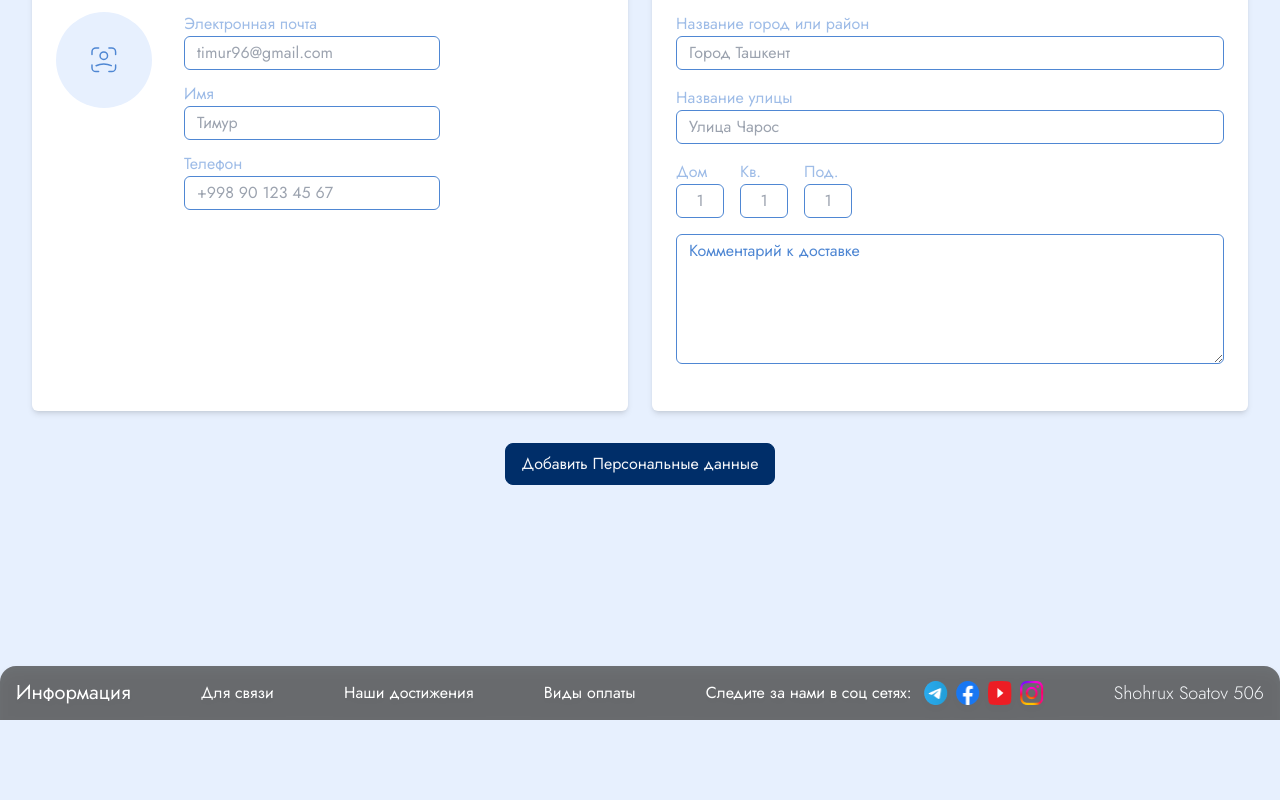
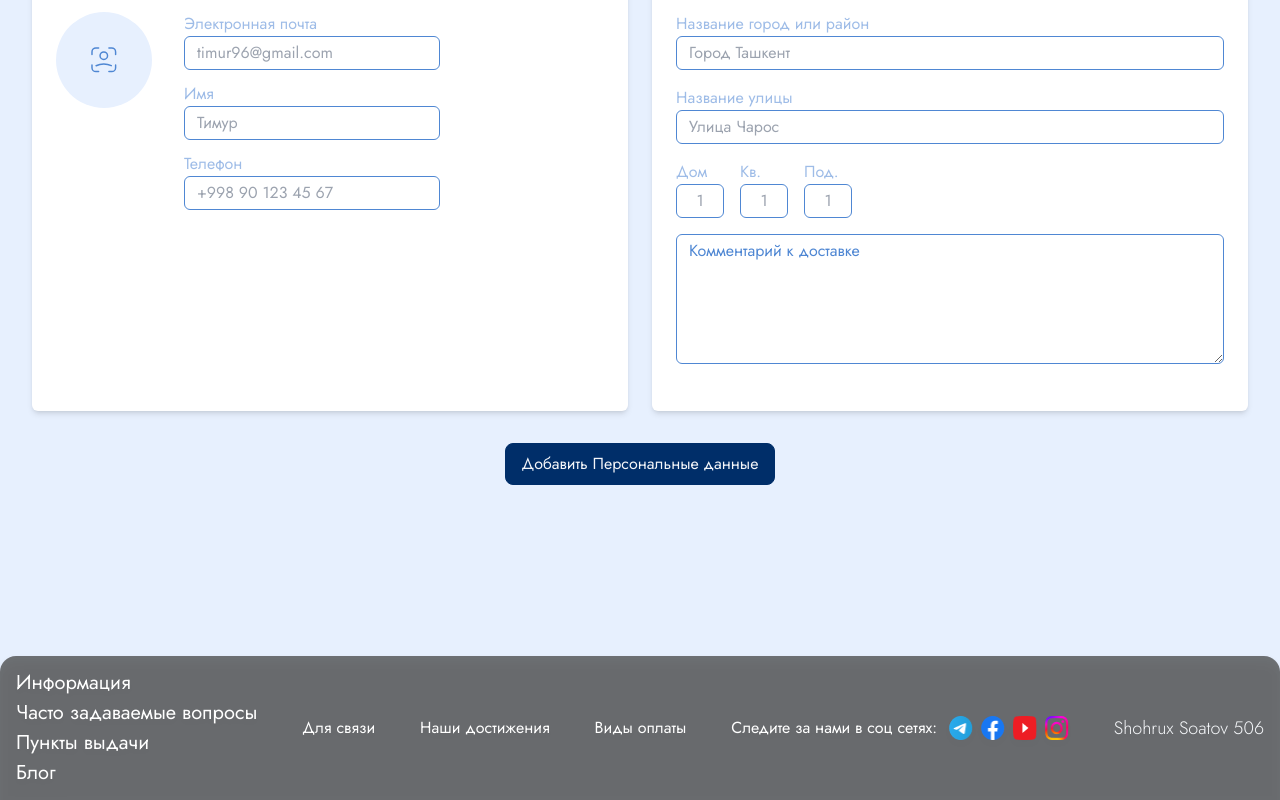
Before and after one commit to ValisherBotirov/Book-shop, a Vue app: page /profile in a window 1280 px wide. Shown: the part 232-1032 px from the top of the page. Before the commit the page ends 952 px from the top, so only its background shows below. Built offline with nearby package versions, Linux system fonts and the light colour scheme; what vuejs-paginate-next would draw is missing.

Commit message:
fix footer

```diff
--- a/src/App.vue
+++ b/src/App.vue
@@ -1,7 +1,11 @@
 <template>
-  <HeaderVue />
-  <RouterView />
-  <FooterVue />
+    <div class="h-full overflow-hidden min-h-[100vh] flex flex-col justify-between">
+        <div>
+          <HeaderVue />
+          <RouterView />
+        </div>
+      <FooterVue />
+    </div>
   <Loading v-if="loading" />
 </template>
 
--- a/src/components/footer/Footer.vue
+++ b/src/components/footer/Footer.vue
@@ -1,5 +1,5 @@
 <template>
-  <footer id="footer" class="absolute w-full bottom-0">
+  <footer id="footer" class="">
     <div class="w-[100%] mx-auto">
       <div
         class="px-4 bg-[#444444BF] drop-shadow-lg rounded-t-2xl py-3 gap-4 flex flex-wrap flex-col md:flex-row justify-between items-center shadow-lg text-white"
@@ -7,9 +7,9 @@
         <div>
           <ul>
             <li class="text-[20px]">Информация</li>
-            <!-- <li class="text-[20px]">Часто задаваемые вопросы</li>
+            <li class="text-[20px]">Часто задаваемые вопросы</li>
             <li class="text-[20px]">Пункты выдачи</li>
-            <li class="text-[20px]">Блог</li> -->
+            <li class="text-[20px]">Блог</li>
           </ul>
         </div>
         <div>
@@ -79,7 +79,6 @@
       </div>
     </div>
   </footer>
-  <div class="h-36 md:h-24 lg:h-16"></div>
 </template>
 
 <script setup>
```
